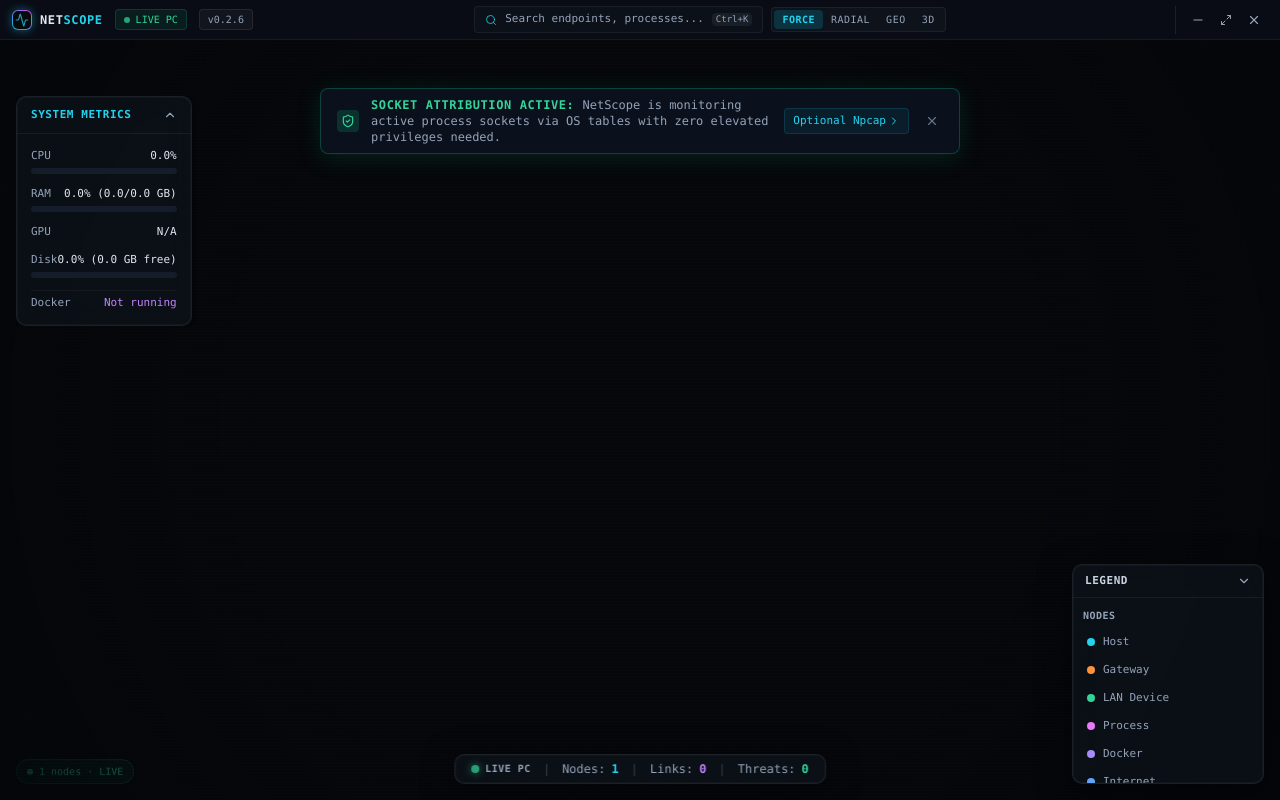
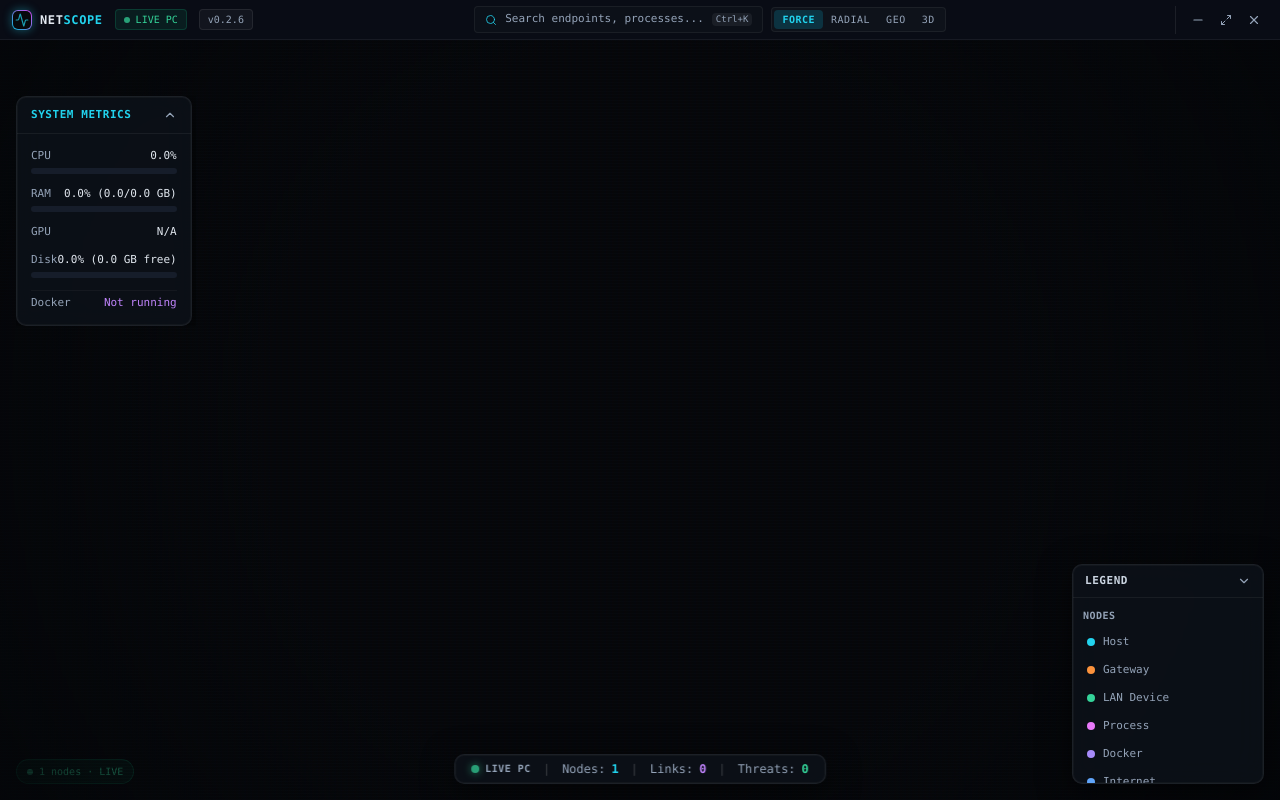
Before and after one commit to Ahmed-Affes/NetScope, a React (Vite) app: page / in a window 1280 px wide. Built offline with nearby package versions, Linux system fonts and the light colour scheme.

Commit message:
refactor: remove socket attribution and npcap banner

```diff
--- a/src/App.tsx
+++ b/src/App.tsx
@@ -6,7 +6,6 @@
 import { InspectorPanel } from "./components/InspectorPanel";
 import { FilterBar } from "./components/FilterBar";
 import { CommandPalette } from "./components/CommandPalette";
-import { NoPrivilegeBanner } from "./components/NoPrivilegeBanner";
 import { AlertFeed } from "./components/AlertFeed";
 import { UpdateNotification } from "./components/UpdateNotification";
 import { GraphCanvas } from "./components/GraphCanvas";
@@ -99,7 +98,6 @@
         <GraphCanvas />
 
         {/* Top Centered Status & Filters */}
-        <NoPrivilegeBanner />
         <FilterBar />
 
         {/* Left Cyber Dock (Real PC Metrics) */}
--- a/src/components/NoPrivilegeBanner.tsx
+++ /dev/null
@@ -1,62 +0,0 @@
-import React, { useState } from "react";
-import { ShieldCheck, X, ChevronRight, ExternalLink } from "lucide-react";
-import { commands } from "../bindings";
-
-export const NoPrivilegeBanner: React.FC = () => {
-  const [dismissed, setDismissed] = useState(false);
-  const [showDetails, setShowDetails] = useState(false);
-
-  if (dismissed) return null;
-
-  return (
-    <div className="absolute top-12 left-1/2 -translate-x-1/2 z-30 w-auto max-w-2xl px-4 py-2 bg-[#0c121e]/90 border border-emerald-500/30 rounded-lg shadow-[0_4px_24px_rgba(16,185,129,0.15)] backdrop-blur-md text-xs font-mono text-slate-300 animate-in fade-in slide-in-from-top-2 duration-300">
-      <div className="flex items-center gap-3">
-        <div className="p-1 rounded bg-emerald-500/20 text-emerald-400">
-          <ShieldCheck className="w-3.5 h-3.5" />
-        </div>
-        <div className="flex-1">
-          <span className="font-semibold text-emerald-400 mr-2 tracking-wider">
-            SOCKET ATTRIBUTION ACTIVE:
-          </span>
-          <span className="text-slate-400">
-            NetScope is monitoring active process sockets via OS tables with zero elevated privileges needed.
-          </span>
-        </div>
-        <button
-          onClick={() => setShowDetails(!showDetails)}
-          className="text-cyan-400 hover:text-cyan-300 hover:underline flex items-center gap-0.5 px-2 py-1 rounded bg-cyan-950/40 border border-cyan-800/40 text-[11px]"
-        >
-          {showDetails ? "Hide" : "Optional Npcap"}
-          <ChevronRight className="w-3 h-3" />
-        </button>
-        <button
-          onClick={() => setDismissed(true)}
-          className="text-slate-500 hover:text-slate-300 p-1 rounded hover:bg-white/5"
-          title="Dismiss banner"
-        >
-          <X className="w-3.5 h-3.5" />
-        </button>
-      </div>
-
-      {showDetails && (
-        <div className="mt-2.5 pt-2.5 border-t border-slate-800 text-[11px] text-slate-400 space-y-2">
-          <p className="text-slate-300">
-            Socket mode works out of the box without any drivers. If you want raw promiscuous packet capture (payload byte deltas), install the official Npcap driver:
-          </p>
-          <div className="flex items-center gap-2">
-            <button
-              onClick={() => commands.openExternalUrl("https://npcap.com/#download")}
-              className="inline-flex items-center gap-1.5 px-3 py-1.5 rounded bg-cyan-500/20 hover:bg-cyan-500/30 border border-cyan-500/40 text-cyan-300 text-xs font-semibold transition-all cursor-pointer"
-            >
-              <span>Download Npcap Installer (Official)</span>
-              <ExternalLink className="w-3 h-3" />
-            </button>
-            <span className="text-[10px] text-slate-500">
-              Only needed for raw promiscuous frame sniffing. Not required for standard NetScope monitoring.
-            </span>
-          </div>
-        </div>
-      )}
-    </div>
-  );
-};
```
